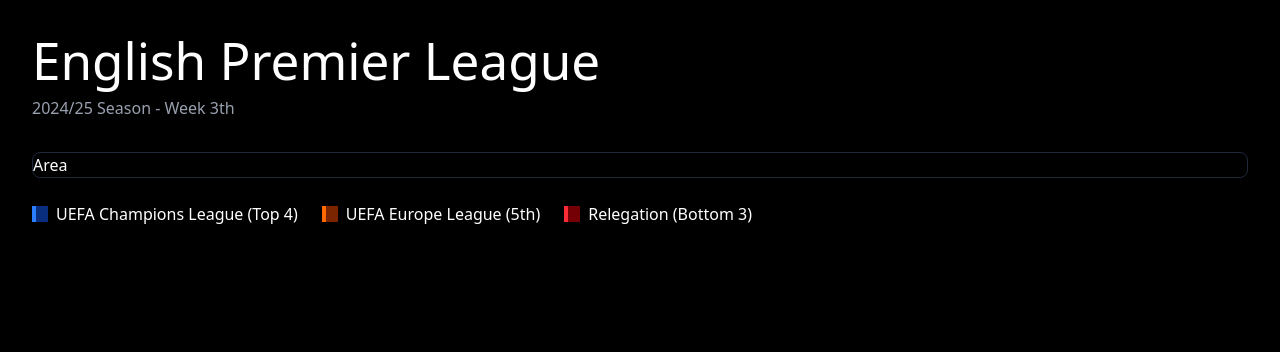
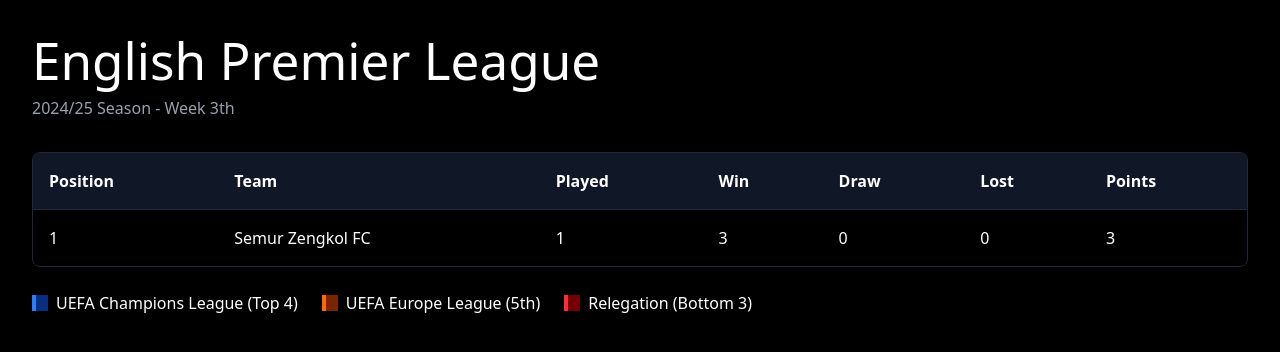
Before and after one commit to ddhewitte/premier-league-tables, a React (Vite) app: page / in a window 1280 px wide. Shown: the top 352 px of the page. Built offline with nearby package versions, Linux system fonts and the light colour scheme.

Commit message:
table html for standings table

```diff
--- a/src/components/Standings.jsx
+++ b/src/components/Standings.jsx
@@ -1,5 +1,28 @@
 export default function Standings(){
     return(
-        <div className="overflow-x-auto rounded-lg border border-gray-800">Area</div>
+        <div className="overflow-x-auto rounded-lg border border-gray-800">
+            <table className="w-full border-collapse">
+                <thead>
+                    <tr className="bg-gray-900 border-b border-gray-800">
+                        <th className="px-4 py-4 text-left text-white">Position</th>
+                        <th className="px-4 py-4 text-left text-white">Team</th>
+                        <th className="px-4 py-4 text-left text-white">Played</th>
+                        <th className="px-4 py-4 text-left text-white">Win</th>
+                        <th className="px-4 py-4 text-left text-white">Draw</th>
+                        <th className="px-4 py-4 text-left text-white">Lost</th>
+                        <th className="px-4 py-4 text-left text-white">Points</th>
+                    </tr>
+                </thead>
+                <tbody>
+                    <td className="px-4 py-4 text-left text-white">1</td>
+                    <td className="px-4 py-4 text-left text-white">Semur Zengkol FC</td>
+                    <td className="px-4 py-4 text-left text-white">1</td>
+                    <td className="px-4 py-4 text-left text-white">3</td>
+                    <td className="px-4 py-4 text-left text-white">0</td>
+                    <td className="px-4 py-4 text-left text-white">0</td>
+                    <td className="px-4 py-4 text-left text-white">3</td>
+                </tbody>
+            </table>
+        </div>
     )
 }
```
